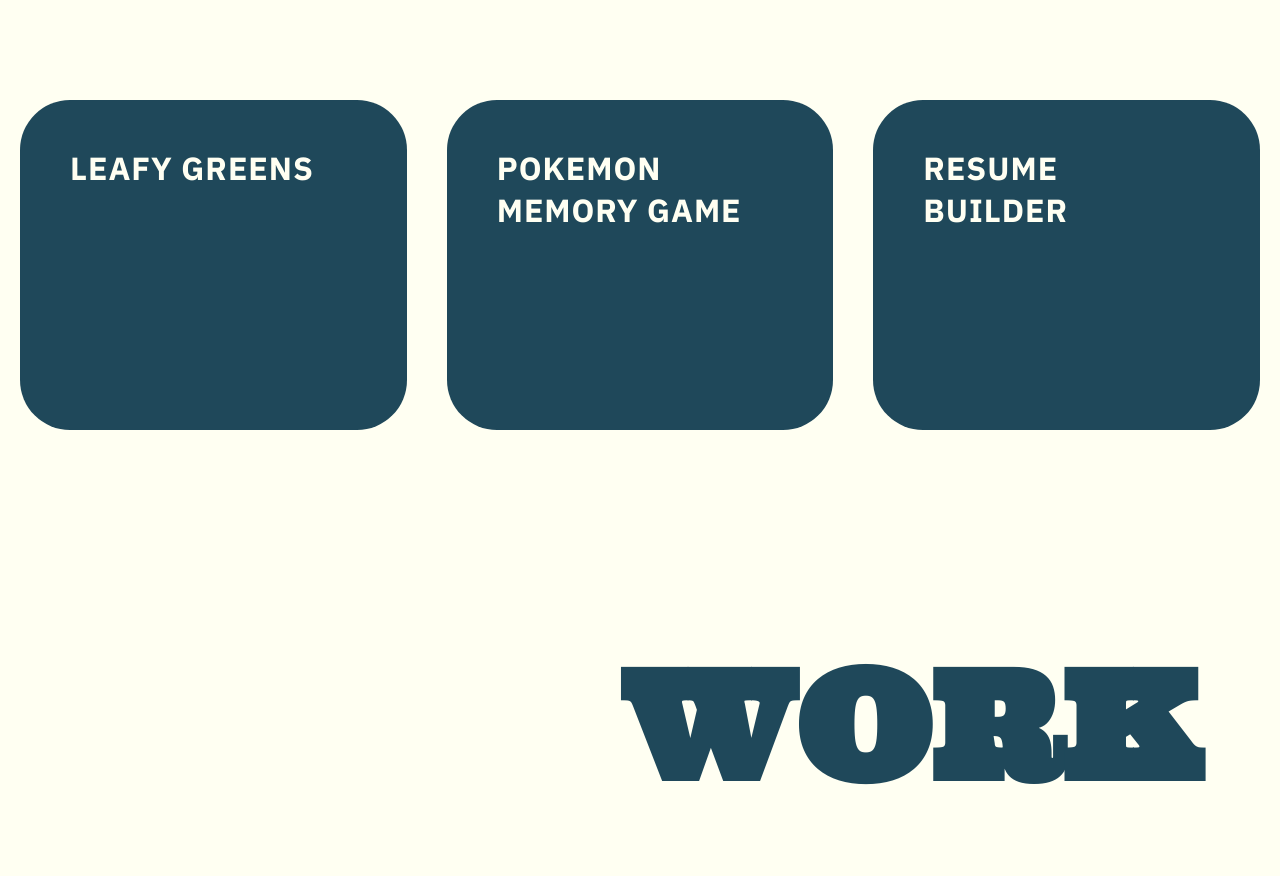
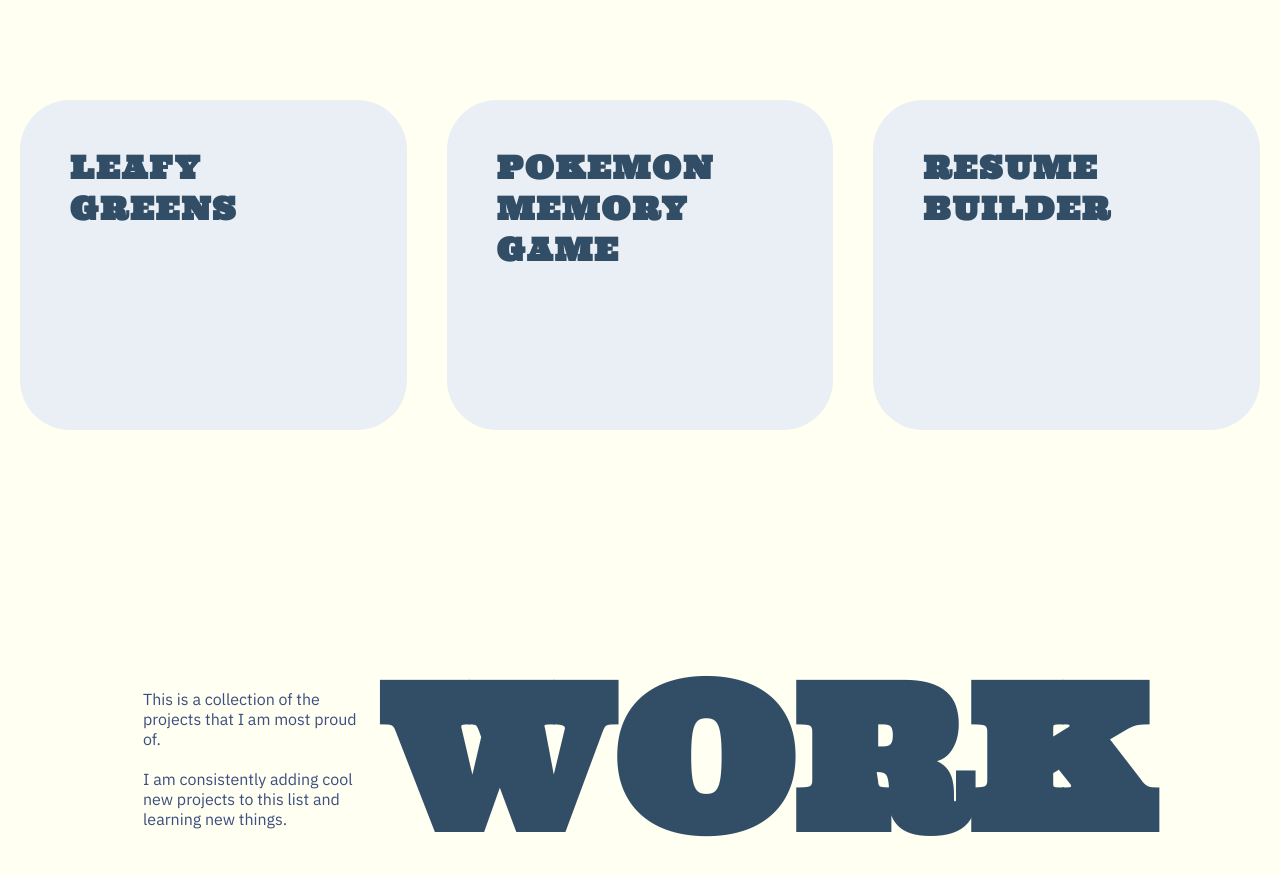
Before and after one commit to huntkay1/portfolio, a React (Vite) app: page /work in a window 1280 px wide. Shown: the top 876 px of the page. Before the commit the page ends 822 px from the top, so only its background shows below. Built offline with nearby package versions, Linux system fonts and the light colour scheme.

Commit message:
Update work styling

```diff
--- a/src/components/Work.jsx
+++ b/src/components/Work.jsx
@@ -52,7 +52,13 @@
                 )}
             </div>
 
-            <h2 className='page-header'>WORK</h2>
+            <div className='work-headers'>
+                <div className='work-copy'>
+                    <p>This is a collection of the projects that I am most proud of.</p>
+                    <p>I am consistently adding cool new projects to this list and learning new things.</p>
+                </div>
+                <h2 className='page-header'>WORK</h2>
+            </div>
         </div>
     )
 }
--- a/src/styles/Work.css
+++ b/src/styles/Work.css
@@ -1,12 +1,24 @@
-.page-header {
-    color: var(--BROWN-COLOR);
-    font-size: 150px;
+
+
+.work-headers {
     display: flex;
-    justify-content: flex-end;
-    padding-right: 80px;
-    margin-top: 200px;
+    align-items: center;
+    justify-content: space-around;
+    margin: 200px 10vw;
 }
 
+.work-headers h2 {
+    color: var(--BROWN-COLOR);
+    font-size: 200px;
+}
+
+.work-copy {
+    width: 20vw;
+    display: flex;
+    flex-direction: column;
+    gap: 20px;
+    padding: 15px;
+}
 
 .work-container {
     display: flex;
@@ -15,7 +27,7 @@
 }
 
 .card {
-    background-color: var(--BROWN-COLOR);
+    background-color: #E9EFF4;
     width: 300px;
     height: 300px;
     transition: width 750ms ease;
@@ -28,12 +40,13 @@
 .card h3 {
     font-size: 2.5vw;
     align-self: flex-start;
-    letter-spacing: 1px;
+    letter-spacing: 2px;
     margin-bottom: 5px;
+    font-family: var(--ACCENT-FONT)
 }
 
 .card h3, .card p, .card li {
-    color: #FFFFF2;
+    color: var(--BROWN-COLOR);
 }
 
 .hidden-content {
@@ -51,6 +64,8 @@
 
 .card:hover .tech-list li {
     margin-right: 20px;
+    font-family: var(--MAIN-FONT);
+    font-weight: 550;
 }
 
 .card:hover .tech-list {
@@ -58,11 +73,6 @@
     padding: 0;
 }
 
-.card:hover .card {
-    display: flex;
-    justify-content: space-between;
-}
-
 .card img {
     border-radius: 35px;
     width: 50%;
--- a/src/styles/index.css
+++ b/src/styles/index.css
@@ -6,7 +6,7 @@
     /* --BLUE-COLOR: #013D80; */
     --BLUE-COLOR: #3C4D7F;
     /* --BROWN-COLOR: #62432C; */
-    --BROWN-COLOR: #1F485A;
+    --BROWN-COLOR: #324E66;
 }
 
 body {
```
